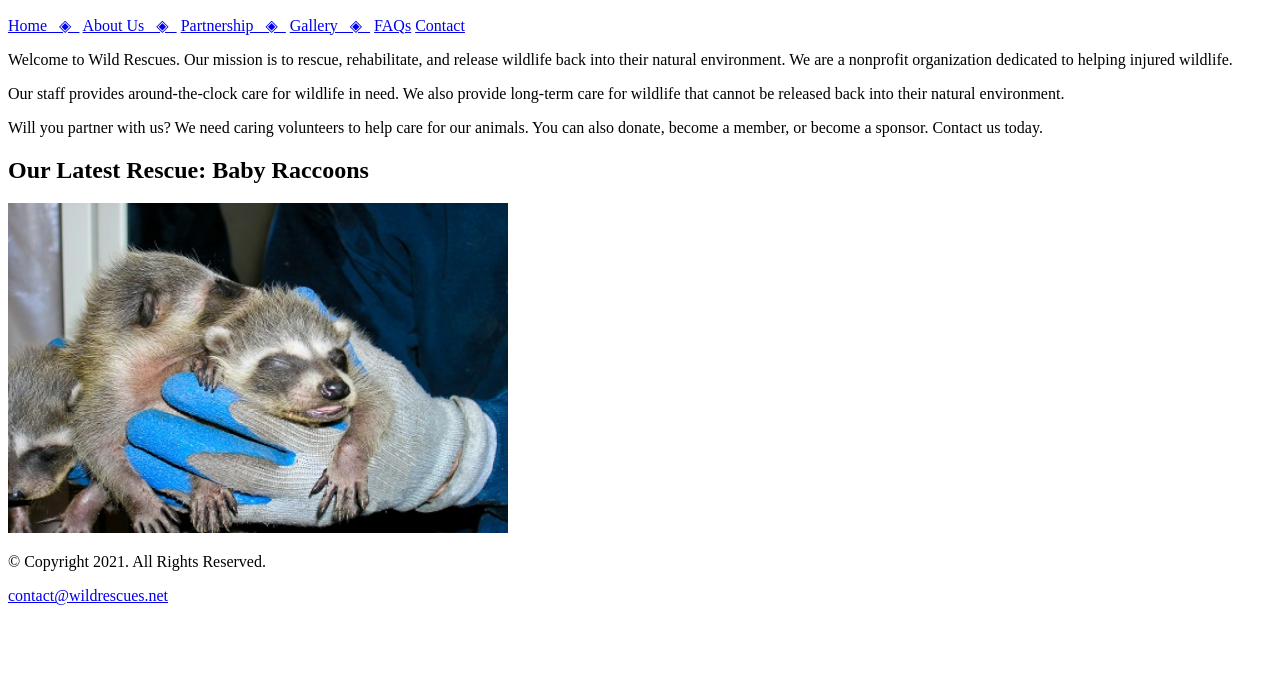
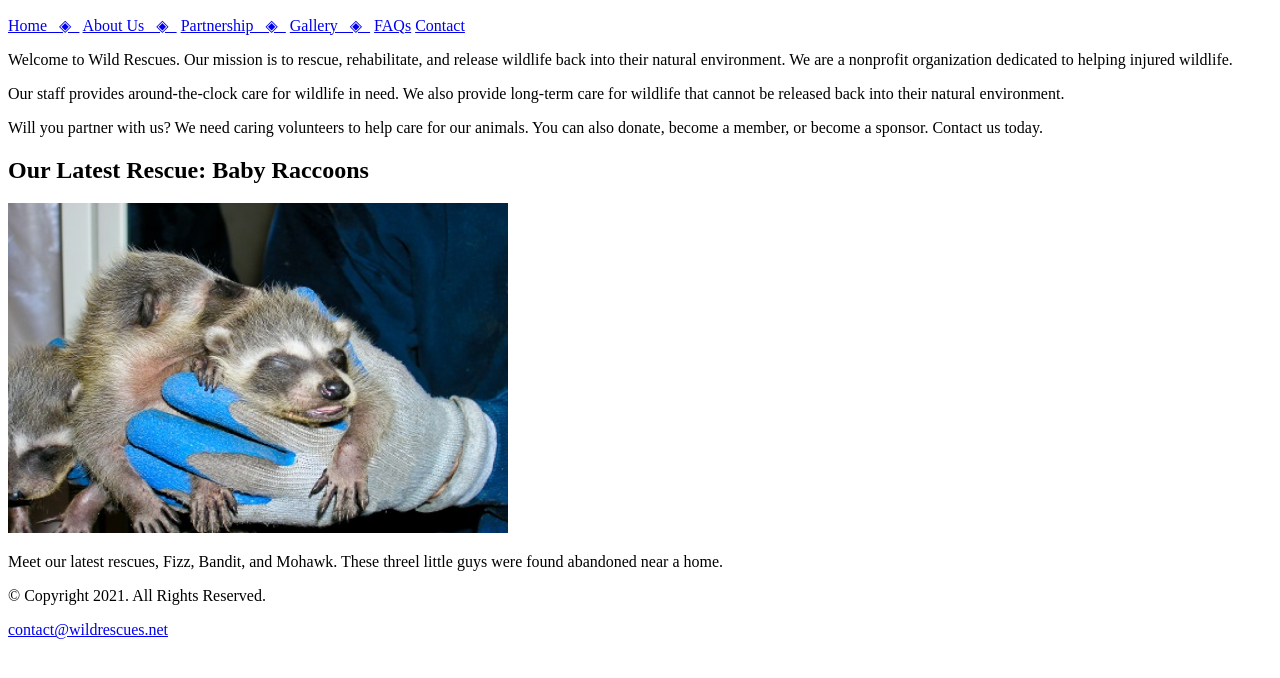
Before and after one commit to gvillamorales/Wild-Rescues, a plain HTML site: page index.html in a window 1280 px wide. Shown: the part 106-784 px from the top of the page. Drawn offline with Linux system fonts and the light colour scheme; files whose address does not match are found by name.

Commit message:
Added p element in latest div element within main section

```diff
--- a/index.html
+++ b/index.html
@@ -42,6 +42,11 @@
         <img src="/rescue/images/baby-raccoons.jpg"
         alt="hands holding three baby raccoons"
         height="330" width="500">
+        <p>
+          Meet our latest rescues, Fizz, Bandit, and Mohawk.
+          These threel little guys were found abandoned near a
+          home.
+        </p>
       </div>
     </main>
 
```
